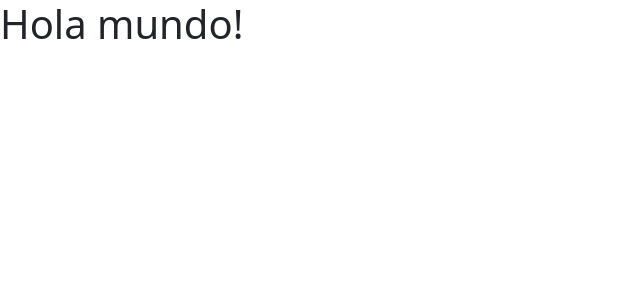
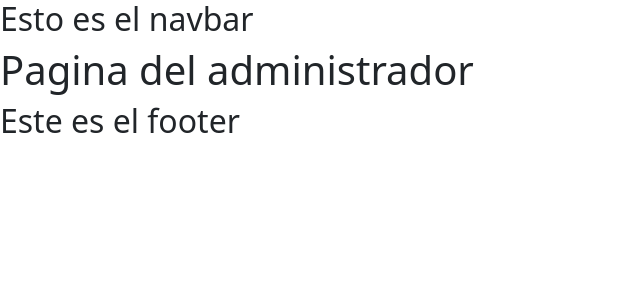
Before and after one commit to RoblesLuis2212/crudFood, a React (Vite) app: page /administrador in a window 1280 px wide. Shown: the top 300 px of the page, without its empty margins (0-640 px from the left). Built offline with nearby package versions, Linux system fonts and the light colour scheme.

Commit message:
Agregamos la lista de rutas en app

```diff
--- a/src/App.jsx
+++ b/src/App.jsx
@@ -1,7 +1,33 @@
+import Menu from "./components/pages/shared/Menu";
+import Footer from "./components/pages/shared/Footer";
+import Inicio from "./components/pages/Inicio";
+import Login from "./components/pages/Login";
+import DetalleProducto from "./components/pages/DetalleProducto";
+import Administrador from "./components/pages/Administrador";
+import Error404 from "./components/pages/Error404";
+import { BrowserRouter, Routes, Route } from "react-router";
+BrowserRouter;
+
 function App() {
   return (
     <>
-      <h1>Hola mundo!</h1>
+      <BrowserRouter>
+        <Menu></Menu>
+        <Routes>
+          <Route path="/" element={<Inicio></Inicio>}></Route>
+          <Route
+            path="/detalle"
+            element={<DetalleProducto></DetalleProducto>}
+          ></Route>
+          <Route path="/login" element={<Login></Login>}></Route>
+          <Route
+            path="/administrador"
+            element={<Administrador></Administrador>}
+          ></Route>
+          <Route path="*" element={<Error404></Error404>}></Route>
+        </Routes>
+        <Footer></Footer>
+      </BrowserRouter>
     </>
   );
 }
--- /dev/null
+++ b/src/components/pages/Administrador.jsx
@@ -0,0 +1,11 @@
+import React from "react";
+
+const Administrador = () => {
+  return (
+    <div>
+      <h1>Pagina del administrador</h1>
+    </div>
+  );
+};
+
+export default Administrador;
--- /dev/null
+++ b/src/components/pages/DetalleProducto.jsx
@@ -0,0 +1,11 @@
+import React from "react";
+
+const DetalleProducto = () => {
+  return (
+    <div>
+      <h1>Detalle del producto</h1>
+    </div>
+  );
+};
+
+export default DetalleProducto;
--- /dev/null
+++ b/src/components/pages/Error404.jsx
@@ -0,0 +1,11 @@
+import React from "react";
+
+const Error404 = () => {
+  return (
+    <div>
+      <h1>Error 404</h1>
+    </div>
+  );
+};
+
+export default Error404;
--- /dev/null
+++ b/src/components/pages/Inicio.jsx
@@ -0,0 +1,11 @@
+import React from "react";
+
+const Inicio = () => {
+  return (
+    <div>
+      <h1>Pagina de inicio</h1>
+    </div>
+  );
+};
+
+export default Inicio;
--- /dev/null
+++ b/src/components/pages/Login.jsx
@@ -0,0 +1,11 @@
+import React from "react";
+
+const Login = () => {
+  return (
+    <div>
+      <h1>Login</h1>
+    </div>
+  );
+};
+
+export default Login;
--- /dev/null
+++ b/src/components/pages/shared/Footer.jsx
@@ -0,0 +1,11 @@
+import React from "react";
+
+const Footer = () => {
+  return (
+    <div>
+      <h2>Este es el footer</h2>
+    </div>
+  );
+};
+
+export default Footer;
--- /dev/null
+++ b/src/components/pages/shared/Menu.jsx
@@ -0,0 +1,11 @@
+import React from "react";
+
+const Menu = () => {
+  return (
+    <div>
+      <h2>Esto es el navbar</h2>
+    </div>
+  );
+};
+
+export default Menu;
```
